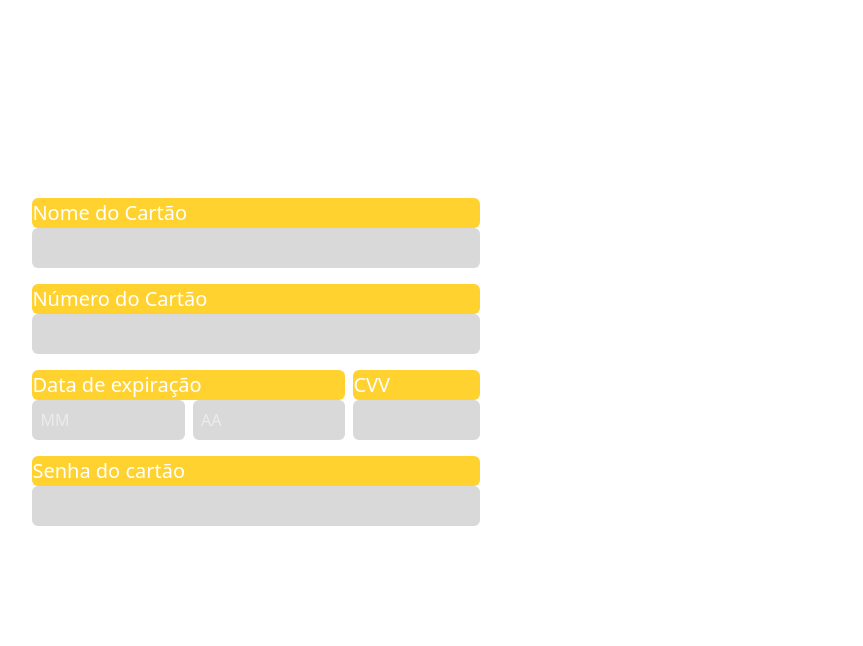
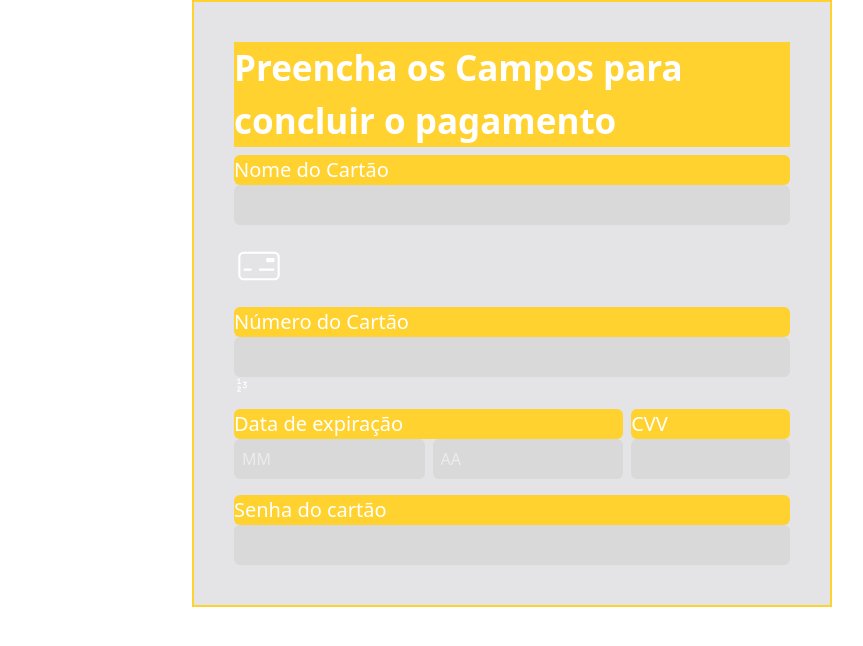
Before and after one commit to rafaelcoellhoo/projeto-nexu, a Next.js app: page /assinatura in a window 1280 px wide. Shown: the top 646 px of the page, without its empty margins (128-991 px from the left). Built offline with nearby package versions, Linux system fonts and the light colour scheme.

Commit message:
assinatura

```diff
--- a/src/pages/assinatura/index.jsx
+++ b/src/pages/assinatura/index.jsx
@@ -1,24 +1,33 @@
-export default function assinatura () {
+import { CiCreditCard2 } from "react-icons/ci";
+import { GoNumber } from "react-icons/go";
+
+
+export default function assinatura() {
   return (
 
-            <div className="w-[60%] h-full flex items-center p-[40px] flex-col">
-                <h1 className="text-[45px] w-[60%] h-[150px] font-bold ">
+    <div className="flex items-center justify-center w-full h-full ">
+      <div className="w-[50%] h-full flex items-center p-[40px] flex-col border-2 bg-zinc-200 border-amber-300">
+        <h1 className="text-[35px] h-full font-bold bg-amber-300 ">
           Preencha os Campos para concluir o pagamento
         </h1>
-                <div className="w-[65%] h-auto min-h-[200px] flex flex-col gap-4 mt-2">
-                    <div className="w-full flex flex-col">
+        <div className="w-full h-full flex flex-col gap-4 mt-2">
+          <div className="w-full h-full flex flex-col">
             <label htmlFor="nome" className="text-[20px] rounded-md bg-amber-300">
+
               Nome do Cartão
             </label>
             <input type="text"
-                        className="w-full h-[40px] rounded-md bg-[#D9D9D9]"/>
+              className="w-full h-[40px] rounded-md bg-[#D9D9D9]"
+            />
           </div>
+          <CiCreditCard2 size={50}  />
           <div className="w-full flex flex-col">
             <label htmlFor="numero" className="text-[20px] rounded-md bg-amber-300">
               Número do Cartão
             </label>
             <input type="text"
-                        className="w-full h-[40px] rounded-md bg-[#D9D9D9]"/>
+              className="w-full h-[40px] rounded-md bg-[#D9D9D9]" />
+            <GoNumber />
           </div>
           <div className="flex">
             <div className="w-[70%] flex flex-col">
@@ -59,6 +68,7 @@ export default function assinatura () {
           </div>
         </div>
       </div>
+    </div>
 
   )
 }
```
Lines whose indentation alone changed are shown as unchanged.
